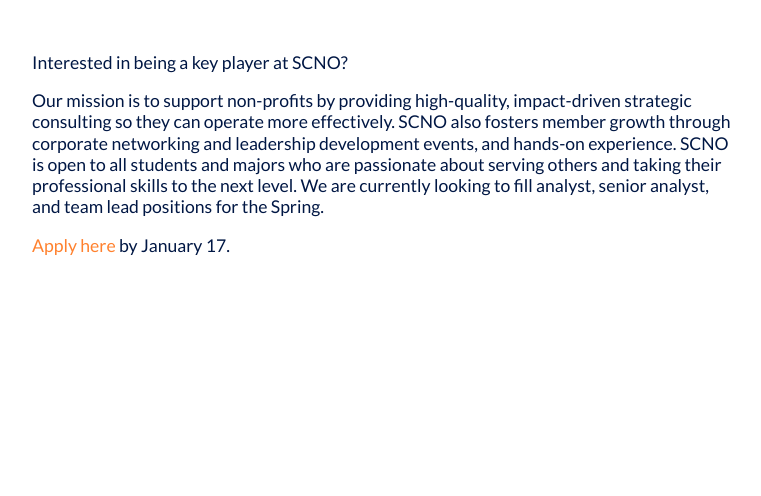
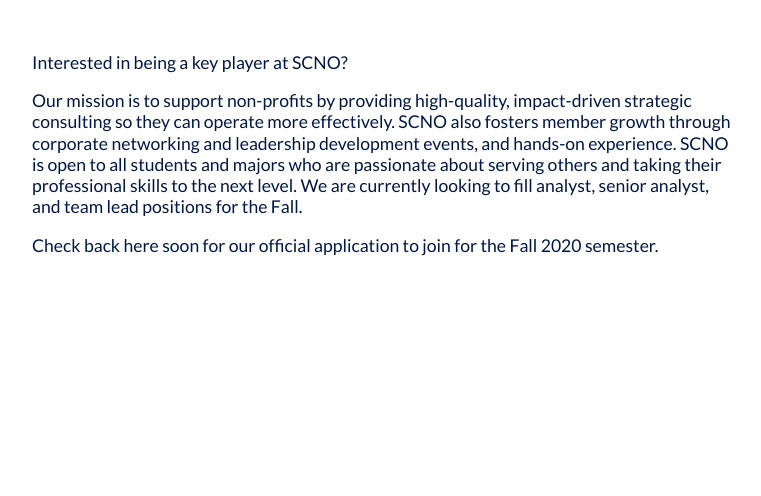
Before and after one commit to lsurasani/lsurasani.github.io, a PHP site: page /apply in a window 1280 px wide. Shown: the part 164-660 px from the top of the page, without its empty margins (258-1019 px from the left). Run offline with PHP 8.4, Linux system fonts and the light colour scheme; some libraries are stand-ins or nearby versions.

Commit message:
Update apply.php

```diff
--- a/apply.php
+++ b/apply.php
@@ -19,9 +19,9 @@
                 </div>
                 <br></br>
             <p> Interested in being a key player at SCNO? </p>
-            <p> Our mission is to support non-profits by providing high-quality, impact-driven strategic consulting so they can operate more effectively. SCNO also fosters member growth through corporate networking and leadership development events, and hands-on experience. SCNO is open to all students and majors who are passionate about serving others and taking their professional skills to the next level. We are currently looking to fill analyst, senior analyst, and team lead positions for the Spring. </p>
-
-            <p> <a href = "https://forms.gle/PRJK1UJp43J4nSjw6" target="_blank"> Apply here</a> by January 17. </p>
+            <p> Our mission is to support non-profits by providing high-quality, impact-driven strategic consulting so they can operate more effectively. SCNO also fosters member growth through corporate networking and leadership development events, and hands-on experience. SCNO is open to all students and majors who are passionate about serving others and taking their professional skills to the next level. We are currently looking to fill analyst, senior analyst, and team lead positions for the Fall. </p>
+            <p> Check back here soon for our official application to join for the Fall 2020 semester. </p>
+          <!-- <p> <a href = "https://forms.gle/PRJK1UJp43J4nSjw6" target="_blank"> Apply here</a> by January 17. </p> -->
             </div>
 
             <?php include "footer.html"; ?>
```
